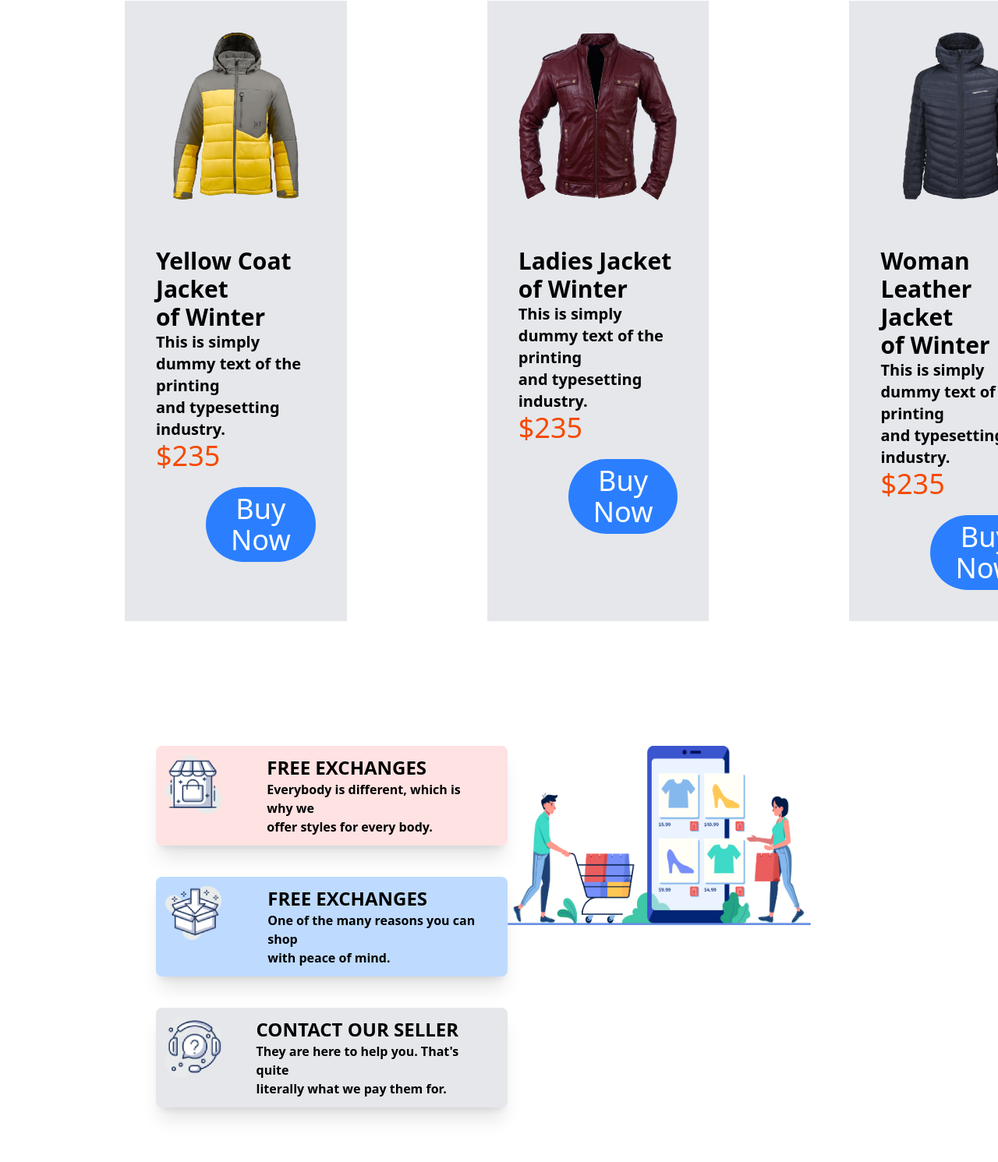
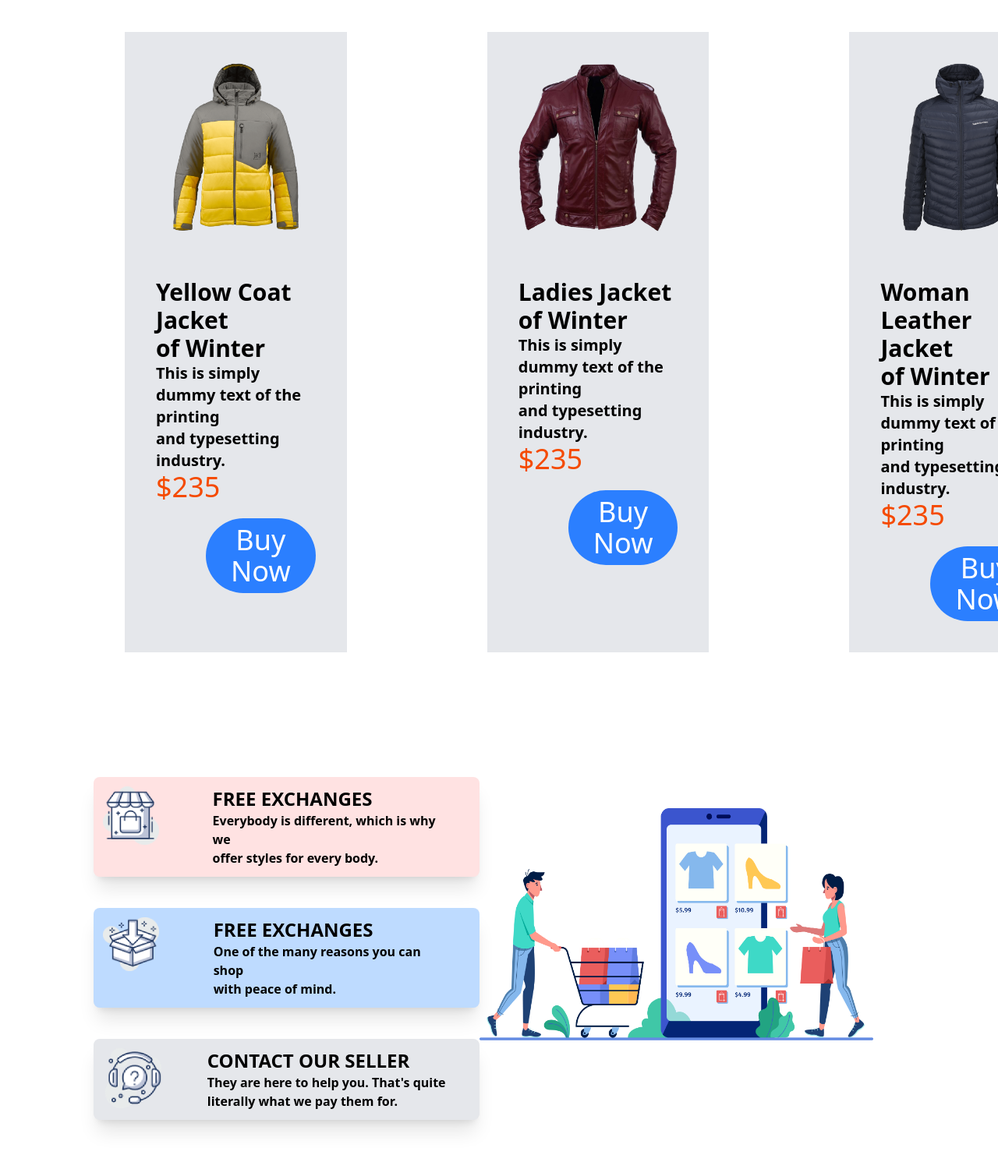
Before and after one commit to royel527/Tailwindcss-master, a plain HTML site: page index.html in a window 1280 px wide. Shown: the part 2215-3706 px from the top of the page at 78% size. Drawn offline with nearby package versions, Linux system fonts and the light colour scheme.

Commit message:
picture add

```diff
--- a/index.html
+++ b/index.html
@@ -73,7 +73,7 @@
 </section>
 
 <h1 class="text-4xl font-bold ml-10 my-10 ">Man Jacket</h1>
-<section class="lg:flex gap-5 justify-around sm:mx-20">
+<section class="lg:flex gap-5 justify-around my-20 mx-30 sm:mx-20 ">
     <div class="jeket bg-gray-200  p-10 mb-20 sm:mx-20 ">
         <img class="w-100 h-auto " src="images/jacket-4.png" alt="">
 
@@ -109,10 +109,10 @@
 </section>
     </main>
     <footer>
-<section class="lg:flex justify-between my-20 mx-50 sm:flex-row ">
+<section class="lg:flex justify-between my-20 mx-30 sm:flex-row ">
     <div class="" >
     <div class="lg:flex gap-5 justify-around bg-red-100 mt-10 rounded-lg shadow-xl sm:flex-row sm:m-0 p-0">
-        <div class=" text-left">
+        <div class=" text-left sm:text-center">
             <img class="w-18 h-auto m-3" src="icons/house.png" alt=""></div>
 
             <div class="px-10 py-3">
@@ -125,7 +125,7 @@
         </div></div>
 
 <div class="lg:flex gap-5 justify-around bg-blue-200 mt-10 rounded-lg shadow-xl">
-        <div class=" text-left">
+        <div class=" text-left sm:text-center">
             <img class="w-18 h-auto m-3" src="icons/box.png" alt=""></div>
 
             <div class="px-10 py-3">
@@ -138,8 +138,8 @@
 
 
 <div class="lg:flex gap-0 justify-around bg-gray-200 mt-10 rounded-lg shadow-xl">
-        <div class="text-center  text-left">
-            <img class="w-18 h-auto m-3" src="icons/question.png" alt=""></div>
+        <div class="text-center  text-left sm:text-center">
+            <img class="w-18 h-auto m-3   sm:" src="icons/question.png" alt=""></div>
 
             <div class="px-10 py-3">
             <h1 class="text-2xl  uppercase font-bold">Contact Our Seller</h1>
@@ -151,7 +151,7 @@
 
     </div>
 
-        <div class=" lg:w-1/2 mr-10 ">
+        <div class=" lg:w-1/2 mr-10 mt-10">
             <img class="" src="images/shopping.png" alt="">
         </div>
 
```
